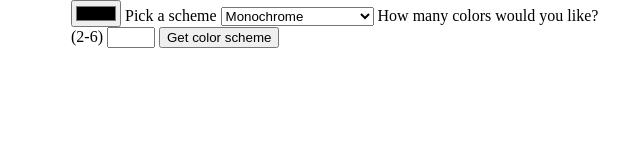
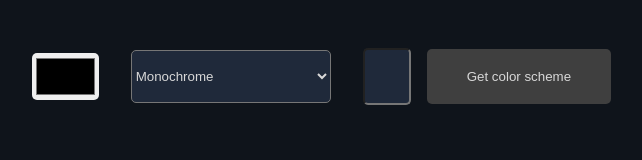
Before and after one commit to BorofskyDev/color-picker, a plain HTML site: page index.html in a window 1280 px wide. Shown: the whole page, without its empty margins (294-936 px from the left). Drawn offline with Linux system fonts and the light colour scheme.

Commit message:
finalized

```diff
--- a/index.html
+++ b/index.html
@@ -14,7 +14,7 @@
         <div class="selector-container">
             <form action="" id="color-picker">
                 <input type="color" id="color" value="hex">
-                <label for="schemes">Pick a scheme</label>
+                <label for="schemes"></label>
                 <select name="schemes" id="schemes">
                     <option value="monochrome">Monochrome</option>
                     <option value="monochrome-dark">Monochrome Dark</option>
@@ -25,7 +25,7 @@
                     <option value="triad">Triad</option>
                     <option value="quad">Quad</option>
                 </select>
-                <label for="quantity">How many colors would you like? (2-6)</label>
+                <label for="quantity"></label>
                 <input type="number" id="quantity" name="quantity" min="2" max="6">
                 <button class="color-btn">Get color scheme</button>
             </form>
--- a/script.js
+++ b/script.js
@@ -9,7 +9,7 @@ function renderColors() {
   for (let color of colorsArray) {
     colors += `
         <div class="card">
-            <div class="colors" style="background-color:${color.hex.value}">.</div>
+            <div class="colors" style="background-color:${color.hex.value}"></div>
             <div  class="color-codes">${color.hex.value}</div>
         </div>`;
 
@@ -36,5 +36,3 @@ colorScheme.addEventListener('submit', (e) => {
       renderColors();
     });
 });
-
-// style = 'background-color:${color.hex.value}';
--- a/style.css
+++ b/style.css
@@ -1,23 +1,69 @@
 body {
   margin: 0;
   padding: 0;
+  background-color: #0F141B;
 }
 
-/* .color-container {
-    display: flex;
-} */
 
 .container {
   margin: 0 auto;
-  max-width: 550px;
+  max-width: 660px;
   overflow-x: hidden;
+}
+
+.selector-container {
+    display: flex;
+    flex-wrap: wrap;
+    align-items: center;
+    margin: 2em auto 1em auto;
+    padding: 1em;
+}
+
+#color-picker {
+    display: flex;
+    align-items: center;
+    justify-content: center;
+    gap: 1em;
+    flex-wrap: wrap;
+    max-width: 660px;
+}
+
+#color {
+    height: 3.5em;
+    width: 5em;
+    border: 0;
+    border-radius: 5px;
+}
+
+#schemes {
+    width: 15em;
+    border-radius: 5px;
+    height: 4em;
+    background-color: #1F293A;
+    color: #d8d8d8;
+}
+
+#quantity {
+    height: 3.8em;
+    background-color: #1F293A;
+    color: #d8d8d8;
+    border-radius: 5px;
+    text-align: center;
+}
+
+.color-btn {
+    background-color: #3f3f3f;
+    color: #d8d8d8;
+    padding: 1.5em 3em;
+    border: 0;
+    border-radius: 5px;
 }
 
 .colors-container {
   display: flex;
   align-items: center;
   justify-content: center;
-  max-width: 500px;
+  max-width: 660px;
   padding: 0 3em;
   margin: 0 auto;
 }
@@ -38,6 +84,7 @@ body {
   display: flex;
   flex-direction: column;
   width: 110px;
+  text-align: center;
   background-color: #1c1c1c;
   color: white;
 }
```
